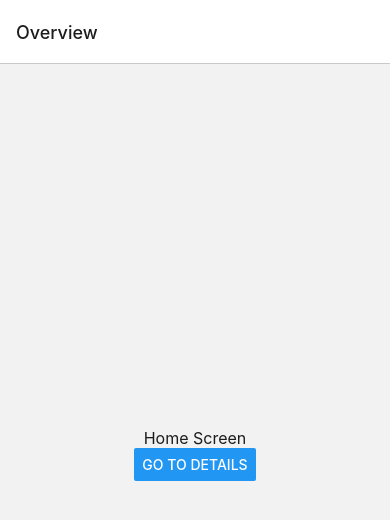
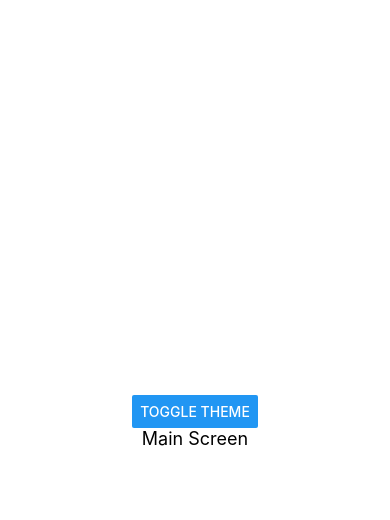
Before and after one commit to TomaszRej/react-native-dark-mode-and-theming-example, a React Native app: screen / in a window 390 px wide. Shown: the top 520 px of the page. Built offline with nearby package versions, Linux system fonts and the light colour scheme.

Commit message:
example with context

```diff
--- a/App.tsx
+++ b/App.tsx
@@ -1,39 +1,16 @@
 import * as React from 'react';
 import {useColorScheme} from 'react-native';
-import {NavigationContainer} from '@react-navigation/native';
-import {createStackNavigator} from '@react-navigation/stack';
-import {darkTheme, lightTheme} from './src/themes/theme';
-import HomeScreen from './src/screens/HomeScreen';
-import DetailsScreen from './src/screens/DetailsScreen';
-import RootNavigation from './src/navigation/RootNavigation';
-
-export enum SCREENS {
-  Home = 'Home',
-  Details = 'Details',
-}
-
-export type RootStackParamList = {
-  [SCREENS.Home]: undefined;
-  [SCREENS.Details]: undefined;
-};
-
-const Stack = createStackNavigator<RootStackParamList>();
+import {ThemeProvider} from './src/themes/theme';
+import {lightTheme, darkTheme} from './src/themes/theme';
+import MainScreen from './src/screens/mainScreen/MainScreen';
 
 const App = () => {
   const scheme = useColorScheme();
 
   return (
-    <RootNavigation />
-    // <NavigationContainer theme={scheme === 'dark' ? darkTheme : lightTheme}>
-    //   <Stack.Navigator initialRouteName={SCREENS.Home}>
-    //     <Stack.Screen
-    //       name={SCREENS.Home}
-    //       component={HomeScreen}
-    //       options={{title: 'Overview'}}
-    //     />
-    //     <Stack.Screen name={SCREENS.Details} component={DetailsScreen} />
-    //   </Stack.Navigator>
-    // </NavigationContainer>
+    <ThemeProvider currentTheme={scheme === 'dark' ? darkTheme : lightTheme}>
+      <MainScreen />
+    </ThemeProvider>
   );
 };
 
--- a/src/components/screenWrapper/ScreenWrapper.tsx
+++ b/src/components/screenWrapper/ScreenWrapper.tsx
@@ -1,14 +1,28 @@
 import React, {FC} from 'react';
-import {View, ViewProps} from 'react-native';
+import {SafeAreaView, StatusBar} from 'react-native';
 import {useCreateStyles} from '../../hooks/useCreateStyles';
 import {createStyles} from './styles';
+import {ThemeMode, useTheme} from '../../themes/theme';
 
-interface IProps extends ViewProps {}
+interface IProps {
+  children: React.ReactNode;
+}
 
 const ScreenWrapper: FC<IProps> = ({children}) => {
+  const {theme} = useTheme();
   const styles = useCreateStyles(createStyles);
 
-  return <View style={styles.wrapper}>{children}</View>;
+  return (
+    <SafeAreaView style={styles.wrapper}>
+      <StatusBar
+        backgroundColor="blue"
+        barStyle={
+          theme.mode === ThemeMode.light ? 'dark-content' : 'light-content'
+        }
+      />
+      {children}
+    </SafeAreaView>
+  );
 };
 
 export default ScreenWrapper;
--- a/src/components/screenWrapper/styles.ts
+++ b/src/components/screenWrapper/styles.ts
@@ -1,11 +1,11 @@
 import {StyleSheet} from 'react-native';
+import {ITheme} from '../../themes/theme';
 
-export const createStyles = () => {
+export const createStyles = (theme: ITheme) => {
   return StyleSheet.create({
     wrapper: {
+      backgroundColor: theme.colors.background,
       flex: 1,
-      alignItems: 'center',
-      justifyContent: 'center',
     },
   });
 };
--- a/src/components/text/styles.ts
+++ b/src/components/text/styles.ts
@@ -5,7 +5,7 @@ export const createStyles = (theme: ITheme) => {
   return StyleSheet.create({
     text: {
       color: theme.colors.text,
-      fontSize: theme.fontSize.medium,
+      fontSize: theme.fontSize.xl,
     },
   });
 };
--- a/src/hooks/useCreateStyles.ts
+++ b/src/hooks/useCreateStyles.ts
@@ -1,11 +1,11 @@
 import {useMemo} from 'react';
-import {useTheme} from '@react-navigation/native';
+import {useTheme} from '../themes/theme';
 import {ITheme} from '../themes/theme';
 
 type TCreateStyles<T> = (theme: ITheme) => T;
 
 const useCreateStyles = <T>(createStyles: TCreateStyles<T>) => {
-  const theme = useTheme() as ITheme;
+  const {theme} = useTheme();
 
   return useMemo(() => createStyles(theme), [createStyles, theme]);
 };
--- a/src/navigation/RootNavigation.tsx
+++ /dev/null
@@ -1,38 +0,0 @@
-import * as React from 'react';
-import {useColorScheme} from 'react-native';
-import {NavigationContainer} from '@react-navigation/native';
-import {createStackNavigator} from '@react-navigation/stack';
-import {darkTheme, lightTheme} from '../themes/theme';
-import HomeScreen from '../screens/HomeScreen';
-import DetailsScreen from '../screens/DetailsScreen';
-
-export enum SCREENS {
-  Home = 'Home',
-  Details = 'Details',
-}
-
-export type RootStackParamList = {
-  [SCREENS.Home]: undefined;
-  [SCREENS.Details]: undefined;
-};
-
-const Stack = createStackNavigator<RootStackParamList>();
-
-const RootNavigation = () => {
-  const scheme = useColorScheme();
-
-  return (
-    <NavigationContainer theme={scheme === 'dark' ? darkTheme : lightTheme}>
-      <Stack.Navigator initialRouteName={SCREENS.Home}>
-        <Stack.Screen
-          name={SCREENS.Home}
-          component={HomeScreen}
-          options={{title: 'Overview'}}
-        />
-        <Stack.Screen name={SCREENS.Details} component={DetailsScreen} />
-      </Stack.Navigator>
-    </NavigationContainer>
-  );
-};
-
-export default RootNavigation;
--- a/src/screens/DetailsScreen.tsx
+++ /dev/null
@@ -1,13 +0,0 @@
-import Text from '../components/text/Text';
-import ScreenWrapper from '../components/screenWrapper/ScreenWrapper';
-import * as React from 'react';
-
-const DetailsScreen = () => {
-  return (
-    <ScreenWrapper>
-      <Text>Details Screen</Text>
-    </ScreenWrapper>
-  );
-};
-
-export default DetailsScreen;
--- a/src/screens/HomeScreen.tsx
+++ /dev/null
@@ -1,29 +0,0 @@
-import * as React from 'react';
-import {Button} from 'react-native';
-import {useNavigation} from '@react-navigation/core';
-import ScreenWrapper from '../components/screenWrapper/ScreenWrapper';
-import Text from '../components/text/Text';
-import {RootStackParamList} from '../../App';
-import {SCREENS} from '../../App';
-import {StackNavigationProp} from '@react-navigation/stack';
-
-type NavigationScreenProp = StackNavigationProp<
-  RootStackParamList,
-  SCREENS.Home
->;
-
-const HomeScreen = () => {
-  const navigation = useNavigation<NavigationScreenProp>();
-
-  return (
-    <ScreenWrapper>
-      <Text>Home Screen</Text>
-      <Button
-        title="Go to Details"
-        onPress={() => navigation.navigate(SCREENS.Details)}
-      />
-    </ScreenWrapper>
-  );
-};
-
-export default HomeScreen;
--- /dev/null
+++ b/src/screens/mainScreen/MainScreen.tsx
@@ -0,0 +1,23 @@
+import React from 'react';
+import {View, Button} from 'react-native';
+import Text from '../../components/text/Text';
+import ScreenWrapper from '../../components/screenWrapper/ScreenWrapper';
+import {useTheme} from '../../themes/theme';
+import {createStyles} from './styles';
+import {useCreateStyles} from '../../hooks/useCreateStyles';
+
+const MainScreen = () => {
+  const {toggleTheme} = useTheme();
+  const styles = useCreateStyles(createStyles);
+
+  return (
+    <ScreenWrapper>
+      <View style={styles.contentWrapper}>
+        <Button title="Toggle Theme" onPress={toggleTheme} />
+        <Text>Main Screen</Text>
+      </View>
+    </ScreenWrapper>
+  );
+};
+
+export default MainScreen;
--- /dev/null
+++ b/src/screens/mainScreen/styles.ts
@@ -0,0 +1,11 @@
+import {StyleSheet} from 'react-native';
+
+export const createStyles = () => {
+  return StyleSheet.create({
+    contentWrapper: {
+      justifyContent: 'center',
+      alignItems: 'center',
+      flex: 1,
+    },
+  });
+};
--- a/src/themes/theme.ts
+++ /dev/null
@@ -1,46 +0,0 @@
-import {DarkTheme} from '@react-navigation/native';
-
-export interface ITheme {
-  dark: boolean;
-  fontSize: {
-    small: number;
-    medium: number;
-    large: number;
-  };
-  colors: {
-    primary: string;
-    background: string;
-    card: string;
-    text: string;
-    border: string;
-    notification: string;
-  };
-}
-
-const baseTheme = {
-  fontSize: {
-    small: 10,
-    medium: 16,
-    large: 40,
-  },
-};
-
-const lightTheme: ITheme = {
-  dark: false,
-  colors: {
-    primary: 'rgb(255, 45, 85)',
-    background: 'rgb(242, 242, 242)',
-    card: 'rgb(255, 255, 255)',
-    text: 'rgb(28, 28, 30)',
-    border: 'rgb(199, 199, 204)',
-    notification: 'rgb(255, 69, 58)',
-  },
-  ...baseTheme,
-};
-
-const darkTheme: ITheme = {
-  ...DarkTheme,
-  ...baseTheme,
-};
-
-export {lightTheme, darkTheme};
--- /dev/null
+++ b/src/themes/theme.tsx
@@ -0,0 +1,118 @@
+import React, {
+  useState,
+  useContext,
+  useMemo,
+  useCallback,
+  createContext,
+  FC,
+} from 'react';
+
+export enum ThemeMode {
+  dark = 'dark',
+  light = 'light',
+}
+
+export interface ITheme {
+  mode: ThemeMode;
+  colors: {
+    primary: string;
+    background: string;
+    text: string;
+  };
+  fontSize: {
+    sm: number;
+    md: number;
+    lg: number;
+    xl: number;
+  };
+  spacing: {
+    sm: number;
+    md: number;
+    lg: number;
+    xl: number;
+  };
+}
+
+const baseTheme = {
+  fontSize: {
+    sm: 12,
+    md: 14,
+    lg: 16,
+    xl: 18,
+  },
+  spacing: {
+    sm: 2,
+    md: 4,
+    lg: 6,
+    xl: 8,
+  },
+};
+
+export const lightTheme: ITheme = {
+  mode: ThemeMode.light,
+  colors: {
+    primary: 'green',
+    background: 'white',
+    text: 'black',
+  },
+  ...baseTheme,
+};
+
+export const darkTheme: ITheme = {
+  mode: ThemeMode.dark,
+  colors: {
+    primary: 'green',
+    background: 'black',
+    text: 'white',
+  },
+  ...baseTheme,
+};
+
+interface IDefaultValues {
+  theme: ITheme;
+  toggleTheme: () => void;
+}
+
+const ThemeContext = createContext<IDefaultValues>({
+  theme: lightTheme,
+  toggleTheme: () => {
+    console.log('ThemeProvider is not rendered!');
+  },
+});
+
+export interface IProps {
+  currentTheme: ITheme;
+  children?: React.ReactNode;
+}
+
+export const ThemeProvider: FC<IProps> = ({currentTheme, children}) => {
+  const [theme, setTheme] = useState<ITheme>(currentTheme);
+
+  const toggleThemeCallback = useCallback(() => {
+    setTheme(currTheme => {
+      if (currTheme.mode === ThemeMode.dark) {
+        return lightTheme;
+      }
+      if (currTheme.mode === ThemeMode.light) {
+        return darkTheme;
+      }
+      return currTheme;
+    });
+  }, []);
+
+  const memoizedValue = useMemo(() => {
+    const value: IDefaultValues = {
+      theme,
+      toggleTheme: toggleThemeCallback,
+    };
+    return value;
+  }, [theme, toggleThemeCallback]);
+
+  return (
+    <ThemeContext.Provider value={memoizedValue}>
+      {children}
+    </ThemeContext.Provider>
+  );
+};
+
+export const useTheme = () => useContext(ThemeContext);
```
